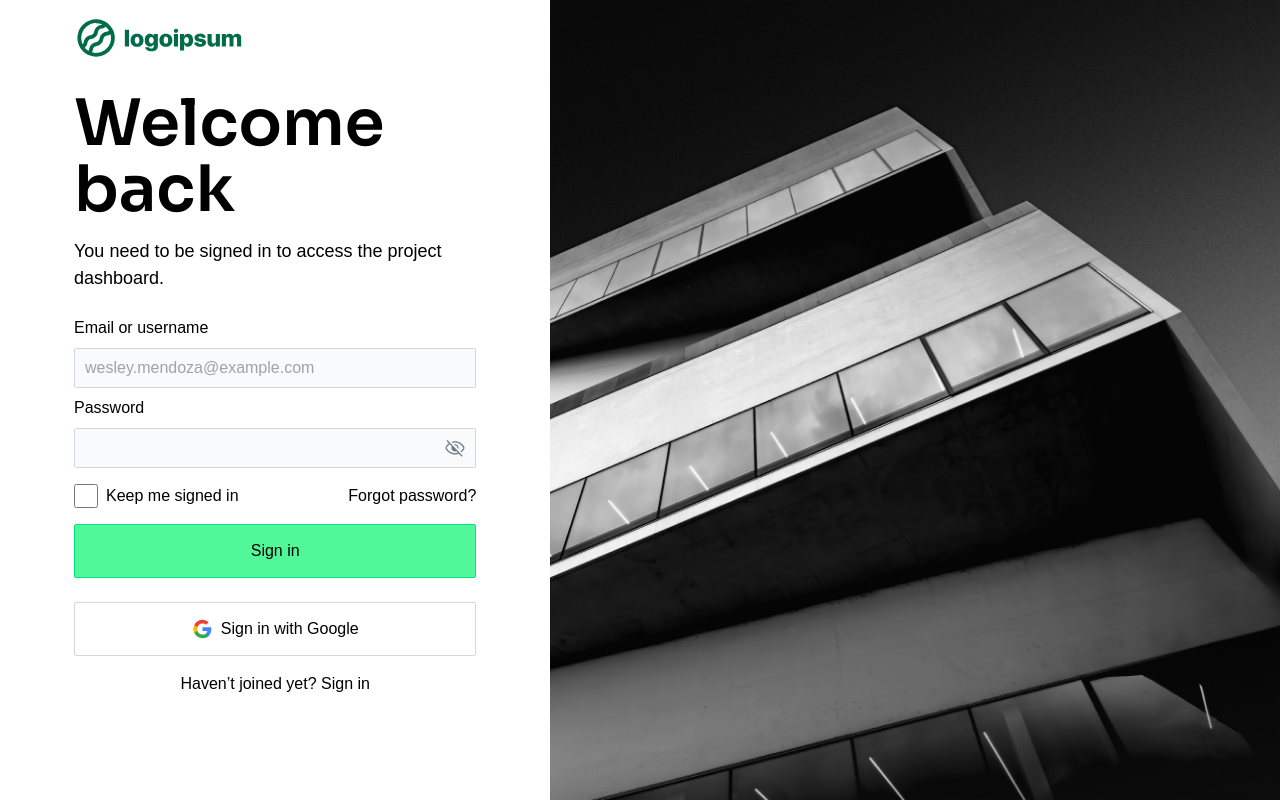
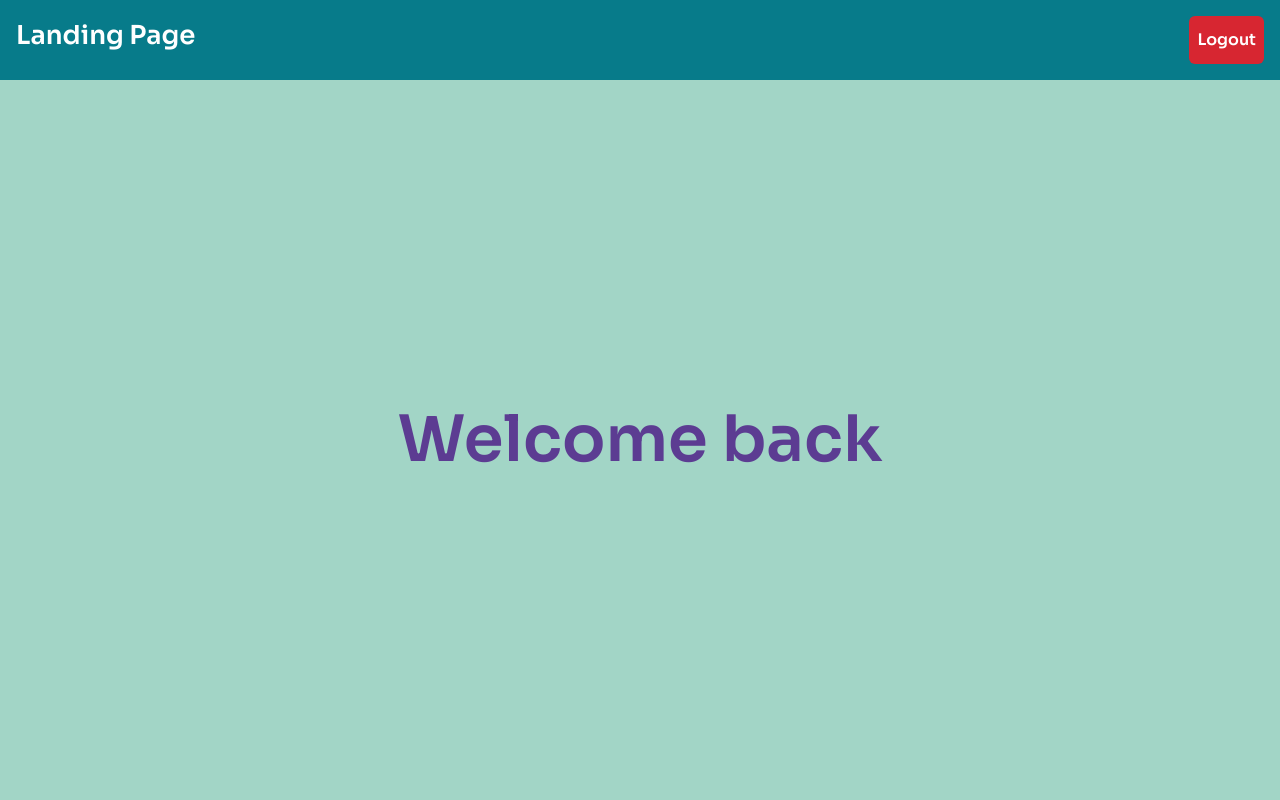
Before and after one commit to AhsanYousaf/frontend-task, a React (Vite) app: page / in a window 1280 px wide. Built offline with nearby package versions, Linux system fonts and the light colour scheme.

Commit message:
added landing page

```diff
--- a/src/App.tsx
+++ b/src/App.tsx
@@ -1,10 +1,12 @@
 import LoginPage from "./pages/LoginPage"
+import MainPage from "./pages/MainPage"
 
 function App() {
 
   return (
     <>
-      <LoginPage />
+      {/* <LoginPage /> */}
+      <MainPage />
     </>
   )
 }
--- /dev/null
+++ b/src/pages/MainPage.tsx
@@ -0,0 +1,16 @@
+const MainPage = () => {
+
+    return (
+        <div style={{ fontFamily: 'SoraVariable' }} className="w-full h-screen">
+            <div className='bg-[#077b8a] w-full h-[10%] p-4 flex justify-between text-white'>
+                <p className="text-[26px] font-[600]">Landing Page</p>
+                <button className='bg-[#d72631] text-white p-2 rounded-md hover:bg-red-500'>Logout</button>
+            </div>
+            <div className="w-full h-[90%] flex justify-center items-center bg-[#a2d5c6]">
+                <p className="text-[#5c3c92] text-[64px]">Welcome back</p>
+            </div>
+        </div>
+    )
+}
+
+export default MainPage
```
